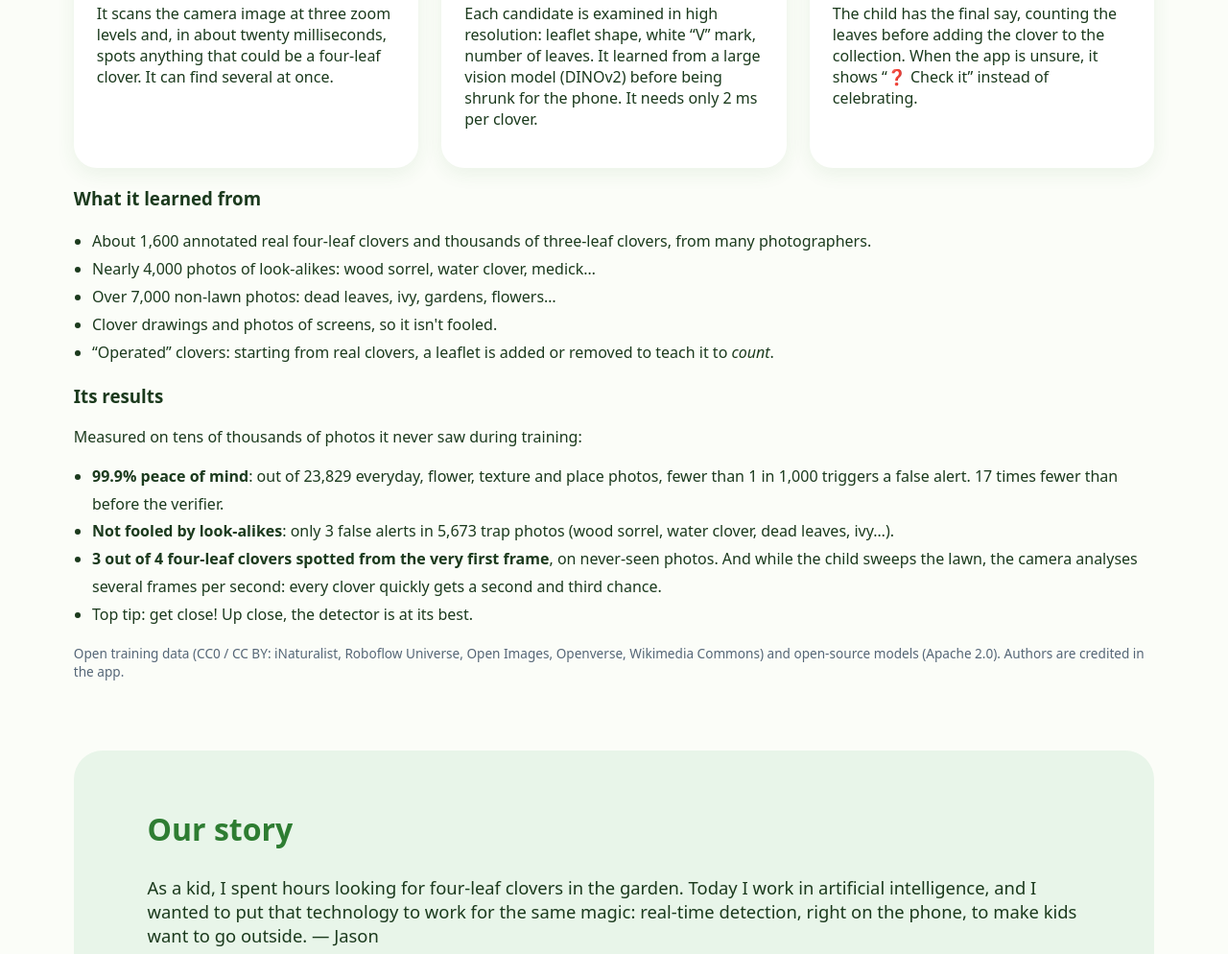
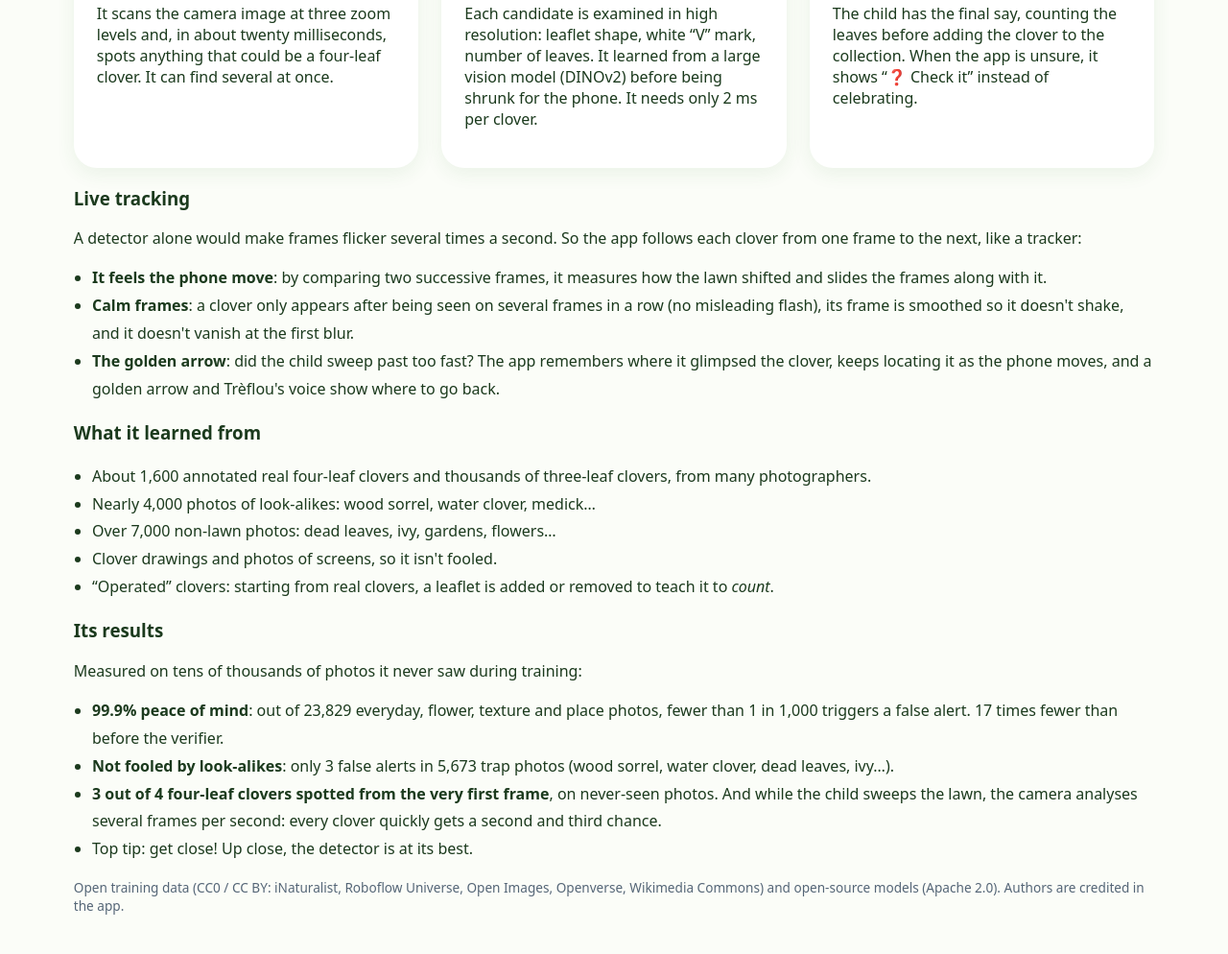
Before and after one commit to petitjardinstudio/petitjardinstudio, a plain HTML site: page docs/index.html in a window 1280 px wide. Shown: the part 2972-3966 px from the top of the page at 96% size. Drawn offline with Linux system fonts and the light colour scheme.

Commit message:
Site : explication du suivi en direct (cadres stables, flèche dorée)
Co-Authored-By: Claude Opus 5.5 <noreply@anthropic.com>

```diff
--- a/docs/index.html
+++ b/docs/index.html
@@ -74,6 +74,9 @@ footer{text-align:center;padding:40px;color:#567}footer a{color:#567;margin:0 8p
 <div class="carte"><div class="ico">🔬</div><h3 data-i="tk2">2. Le vérificateur</h3><p data-i="tk2p">Chaque candidat est examiné en haute résolution : forme des folioles, marque blanche en « V », nombre de feuilles. Il a appris d'un grand modèle de vision (DINOv2) avant d'être réduit pour le téléphone. Il ne lui faut que 2 ms par trèfle.</p></div>
 <div class="carte"><div class="ico">👧</div><h3 data-i="tk3">3. L'enfant</h3><p data-i="tk3p">Le dernier mot lui revient : il compte lui-même les feuilles avant de ranger le trèfle dans sa collection. Si l'appli doute, elle affiche « ❓ À vérifier » au lieu de faire la fête.</p></div>
 </div>
+<h3 data-i="ts1">Le suivi en direct</h3>
+<p data-i="ts1p">Un détecteur seul ferait clignoter les cadres plusieurs fois par seconde. L'appli suit donc chaque trèfle d'une image à l'autre, comme un pisteur :</p>
+<ul class="liste" data-i="ts2"><li><b>Elle sent le téléphone bouger</b> : en comparant deux images successives, elle mesure le déplacement de la pelouse et fait glisser les cadres avec elle.</li><li><b>Des cadres calmes</b> : un trèfle n'apparaît qu'après avoir été vu sur plusieurs images d'affilée (pas de flash trompeur), son cadre est lissé pour ne pas trembler, et il ne disparaît pas au premier flou.</li><li><b>La flèche dorée</b> : l'enfant est passé trop vite ? L'appli se souvient de l'endroit où elle a aperçu le trèfle, continue de le situer pendant que le téléphone bouge, et une flèche dorée et la voix de Trèflou indiquent où revenir.</li></ul>
 <h3 data-i="tt1">Ce qu'il a appris</h3>
 <ul class="liste" data-i="tl1"><li>Environ 1 600 vrais trèfles à 4 feuilles annotés et des milliers de trèfles à 3 feuilles, venant de nombreux photographes.</li><li>Près de 4 000 photos de « faux amis » : oxalis, marsilée, luzernes…</li><li>Plus de 7 000 photos hors pelouse : feuilles mortes, lierre, jardins, fleurs…</li><li>Des dessins de trèfles et des photos d'écran, pour ne pas se laisser piéger.</li><li>Des trèfles « opérés » : à partir de vrais trèfles, on ajoute ou retire une foliole pour lui apprendre à <i>compter</i>.</li></ul>
 <h3 data-i="tt2">Ses résultats</h3>
@@ -119,6 +122,7 @@ t7:"The technology",tc1:"The app uses two neural networks built for this hunt, r
 tk1:"1. The detector",tk1p:"It scans the camera image at three zoom levels and, in about twenty milliseconds, spots anything that could be a four-leaf clover. It can find several at once.",
 tk2:"2. The verifier",tk2p:"Each candidate is examined in high resolution: leaflet shape, white “V” mark, number of leaves. It learned from a large vision model (DINOv2) before being shrunk for the phone. It needs only 2 ms per clover.",
 tk3:"3. The child",tk3p:"The child has the final say, counting the leaves before adding the clover to the collection. When the app is unsure, it shows “❓ Check it” instead of celebrating.",
+ts1:"Live tracking",ts1p:"A detector alone would make frames flicker several times a second. So the app follows each clover from one frame to the next, like a tracker:",ts2:"<li><b>It feels the phone move</b>: by comparing two successive frames, it measures how the lawn shifted and slides the frames along with it.</li><li><b>Calm frames</b>: a clover only appears after being seen on several frames in a row (no misleading flash), its frame is smoothed so it doesn't shake, and it doesn't vanish at the first blur.</li><li><b>The golden arrow</b>: did the child sweep past too fast? The app remembers where it glimpsed the clover, keeps locating it as the phone moves, and a golden arrow and Trèflou's voice show where to go back.</li>",
 tt1:"What it learned from",tl1:"<li>About 1,600 annotated real four-leaf clovers and thousands of three-leaf clovers, from many photographers.</li><li>Nearly 4,000 photos of look-alikes: wood sorrel, water clover, medick…</li><li>Over 7,000 non-lawn photos: dead leaves, ivy, gardens, flowers…</li><li>Clover drawings and photos of screens, so it isn't fooled.</li><li>“Operated” clovers: starting from real clovers, a leaflet is added or removed to teach it to <i>count</i>.</li>",
 tt2:"Its results",tr1:"Measured on tens of thousands of photos it never saw during training:",tl2:"<li><b>99.9% peace of mind</b>: out of 23,829 everyday, flower, texture and place photos, fewer than 1 in 1,000 triggers a false alert. 17 times fewer than before the verifier.</li><li><b>Not fooled by look-alikes</b>: only 3 false alerts in 5,673 trap photos (wood sorrel, water clover, dead leaves, ivy…).</li><li><b>3 out of 4 four-leaf clovers spotted from the very first frame</b>, on never-seen photos. And while the child sweeps the lawn, the camera analyses several frames per second: every clover quickly gets a second and third chance.</li><li>Top tip: get close! Up close, the detector is at its best.</li>",
 tl3:"Open training data (CC0 / CC BY: iNaturalist, Roboflow Universe, Open Images, Openverse, Wikimedia Commons) and open-source models (Apache 2.0). Authors are credited in the app.",ml:"Legal notice",pv:"Privacy"};
```
